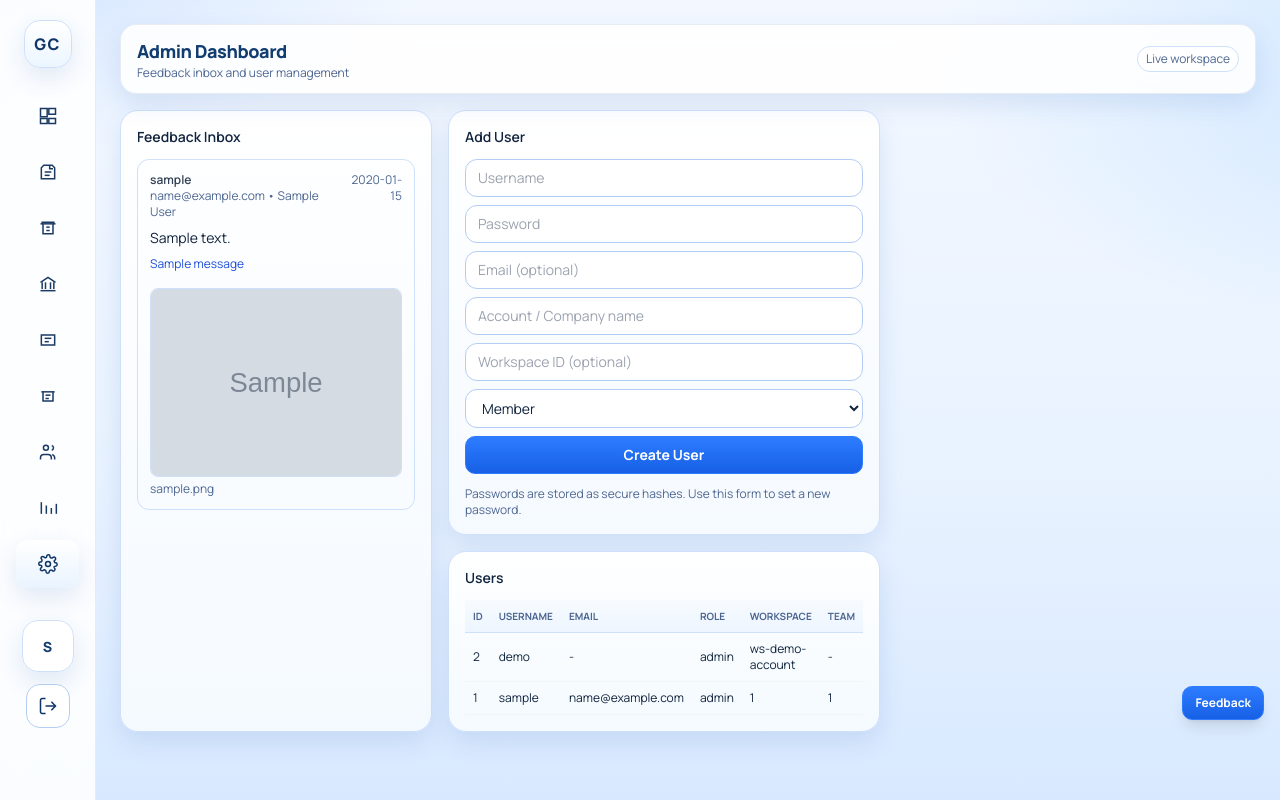
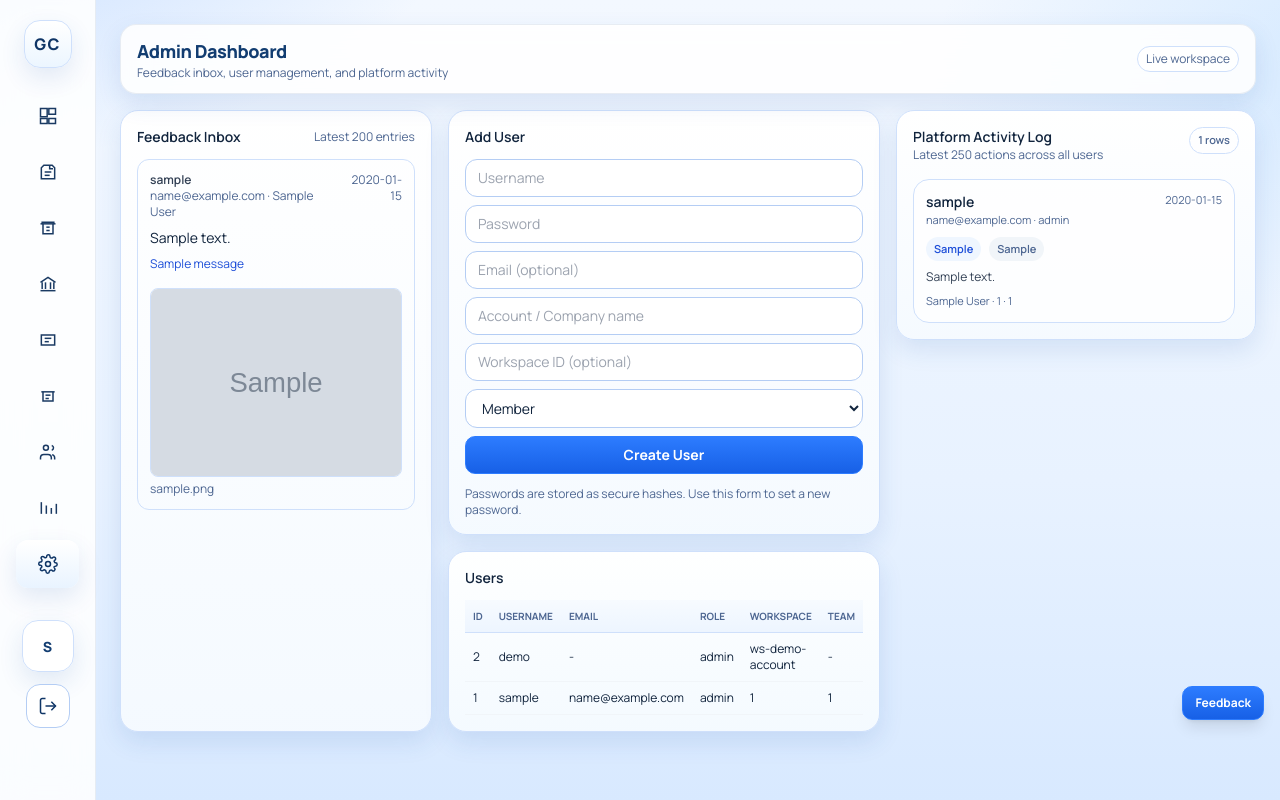
Before and after one commit to momo6564/Intelligentcrm, a Flask app: page /admin in a window 1280 px wide. Run offline with Flask 3, Linux system fonts and the light colour scheme; the visitor is signed in with stand-in values (Sample User, id 1); tables that the repository leaves empty hold one stand-in row (values such as "Sample post"); grey boxes marked "Sample" are stand-in pictures; some libraries are stand-ins or nearby versions.

Commit message:
Add admin activity log

```diff
--- a/app/routes/admin.py
+++ b/app/routes/admin.py
@@ -3,7 +3,7 @@ from functools import wraps
 from flask import Blueprint, render_template, request, redirect, url_for, send_from_directory
 
 from ..auth import get_session_user
-from ..database import get_connection, ensure_crm_tables, ensure_default_users, derive_workspace_id
+from ..database import get_connection, ensure_crm_tables, ensure_default_users, derive_workspace_id, log_activity
 from ..config import Config
 from ..utils.passwords import hash_password
 from ..utils.text_utils import clean_text
@@ -37,6 +37,7 @@ def admin_dashboard():
     conn = get_connection()
     ensure_crm_tables(conn)
     ensure_default_users(conn)
+    me = get_session_user()
 
     feedback = conn.execute(
         """
@@ -57,12 +58,24 @@ def admin_dashboard():
         LIMIT 200
         """
     ).fetchall()
+    activity_rows = conn.execute(
+        """
+        SELECT a.id, a.action, a.entity_type, a.entity_id, a.details, a.workspace_id, a.created_at,
+               u.id AS actor_user_id, u.username, u.email, u.account_name, u.role
+        FROM activities a
+        LEFT JOIN users u ON u.id = a.user_id
+        ORDER BY a.created_at DESC, a.id DESC
+        LIMIT 250
+        """
+    ).fetchall()
     error = clean_text(request.args.get("error"))
     notice = clean_text(request.args.get("notice"))
     return render_admin(
         "admin/dashboard.html",
+        me=me,
         feedback=feedback,
         users=users,
+        activity_rows=activity_rows,
         error=error,
         notice=notice,
     )
@@ -71,6 +84,7 @@ def admin_dashboard():
 @bp.route("/admin/users/create", methods=["POST"])
 @admin_required()
 def admin_create_user():
+    me = get_session_user()
     username = clean_text(request.form.get("username"))
     password = clean_text(request.form.get("password"))
     account_name = clean_text(request.form.get("account_name"))
@@ -124,7 +138,18 @@ def admin_create_user():
         vals.append(ws_id)
 
     query = f"INSERT INTO users ({','.join(cols)}) VALUES ({','.join('?' for _ in cols)})"
-    conn.execute(query, tuple(vals))
+    cur = conn.execute(query, tuple(vals))
+    created_user_id = int(cur.lastrowid or 0)
+    log_activity(
+        conn,
+        int(me.get("id") or 0),
+        "admin_created_user",
+        "user",
+        str(created_user_id),
+        f"Created user {username} ({role})" + (f" for {account_name}" if account_name else ""),
+        workspace_id=clean_text(me.get("workspace_id")),
+        manufacturer_id=int(me.get("manufacturer_id") or 0),
+    )
     conn.commit()
     return redirect(url_for("admin.admin_dashboard", notice="User created"))
 
--- a/app/templates/admin/dashboard.html
+++ b/app/templates/admin/dashboard.html
@@ -1,7 +1,7 @@
 {% extends "layouts/app_shell.html" %}
 {% block title %}Admin{% endblock %}
 {% block page_title %}Admin Dashboard{% endblock %}
-{% block page_subtitle %}Feedback inbox and user management{% endblock %}
+{% block page_subtitle %}Feedback inbox, user management, and platform activity{% endblock %}
 {% block content %}
 <div class="space-y-4">
   {% if error %}
@@ -15,7 +15,7 @@
     <div class="panel p-4 space-y-3">
       <div class="flex items-center justify-between">
         <h3 class="text-sm font-semibold">Feedback Inbox</h3>
-        <div class="text-xs text-slate-500" x-text="'Latest 200 entries'"></div>
+        <div class="text-xs text-slate-500">Latest 200 entries</div>
       </div>
       <div class="space-y-3 max-h-[70vh] overflow-auto">
         {% for f in feedback %}
@@ -23,7 +23,7 @@
             <div class="flex items-start justify-between gap-2 text-xs text-slate-500">
               <div>
                 <div class="font-semibold text-slate-700">{{ f.username or "Unknown user" }}</div>
-                <div>{{ f.email or "-" }} • {{ f.account_name or "-" }}</div>
+                <div>{{ f.email or "-" }} &middot; {{ f.account_name or "-" }}</div>
               </div>
               <div class="text-right">{{ f.created_at }}</div>
             </div>
@@ -101,3 +101,60 @@
   </div>
 </div>
 {% endblock %}
+
+{% block context_panel %}
+  <aside class="hidden lg:block">
+    <div class="panel p-4 space-y-4 sticky top-6">
+      <div class="flex items-start justify-between gap-3">
+        <div>
+          <h3 class="text-sm font-semibold">Platform Activity Log</h3>
+          <p class="text-xs text-slate-500">Latest 250 actions across all users</p>
+        </div>
+        <div class="panel-muted px-2 py-1 text-[11px] font-semibold text-slate-600">{{ activity_rows|length }} rows</div>
+      </div>
+
+      <div class="space-y-3 max-h-[78vh] overflow-auto pr-1">
+        {% for row in activity_rows %}
+          <div class="rounded-2xl border border-slate-200 bg-white/80 p-3 space-y-2">
+            <div class="flex items-start justify-between gap-2">
+              <div class="min-w-0">
+                <div class="text-sm font-semibold text-slate-800 truncate">
+                  {{ row.username or row.email or ("User #" ~ row.actor_user_id) or "System" }}
+                </div>
+                <div class="text-[11px] text-slate-500">
+                  {{ row.email or "No email" }}{% if row.role %} &middot; {{ row.role }}{% endif %}
+                </div>
+              </div>
+              <div class="text-[11px] text-right text-slate-500 whitespace-nowrap">{{ row.created_at }}</div>
+            </div>
+
+            <div class="flex items-center gap-2 flex-wrap">
+              <span class="inline-flex rounded-full bg-blue-50 px-2 py-1 text-[11px] font-semibold text-blue-700">
+                {{ (row.action or "activity").replace("_", " ").title() }}
+              </span>
+              {% if row.entity_type %}
+                <span class="inline-flex rounded-full bg-slate-100 px-2 py-1 text-[11px] font-semibold text-slate-600">
+                  {{ row.entity_type.replace("_", " ").title() }}
+                </span>
+              {% endif %}
+            </div>
+
+            {% if row.details %}
+              <div class="text-xs text-slate-700">{{ row.details }}</div>
+            {% endif %}
+
+            <div class="text-[11px] text-slate-500">
+              {% if row.account_name %}<span>{{ row.account_name }}</span>{% endif %}
+              {% if row.workspace_id %}<span>{% if row.account_name %} &middot; {% endif %}{{ row.workspace_id }}</span>{% endif %}
+              {% if row.entity_id %}<span>{% if row.account_name or row.workspace_id %} &middot; {% endif %}{{ row.entity_id }}</span>{% endif %}
+            </div>
+          </div>
+        {% else %}
+          <div class="rounded-2xl border border-dashed border-slate-200 p-4 text-sm text-slate-500">
+            No platform activity has been logged yet.
+          </div>
+        {% endfor %}
+      </div>
+    </div>
+  </aside>
+{% endblock %}
```
Also changed, not shown: app/routes/api.py (+10 -0 lines), app/routes/auth.py (+45 -0 lines).
